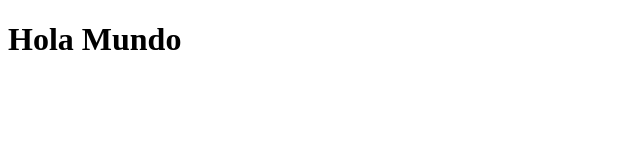
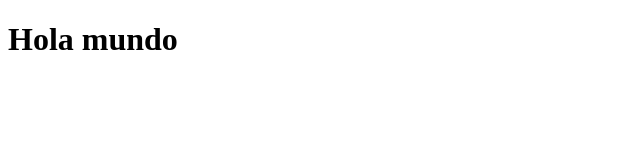
Before and after one commit to emendozamND/vuede0aexperto, a Vue app in the folder codersfree/: page / in a window 1280 px wide. Shown: the top 160 px of the page, without its empty margins (0-640 px from the left). Built offline with nearby package versions, Linux system fonts and the light colour scheme.

Commit message:
Forma abreviada de composition API

```diff
--- a/codersfree/src/App.vue
+++ b/codersfree/src/App.vue
@@ -1,8 +1,8 @@
 <script setup>
-
+const msg = "Hola mundo";
 </script>
 <template>
-<h1>Hola Mundo</h1>
+<h1>{{ msg }}</h1>
 </template>
 
 <style scoped>
```
